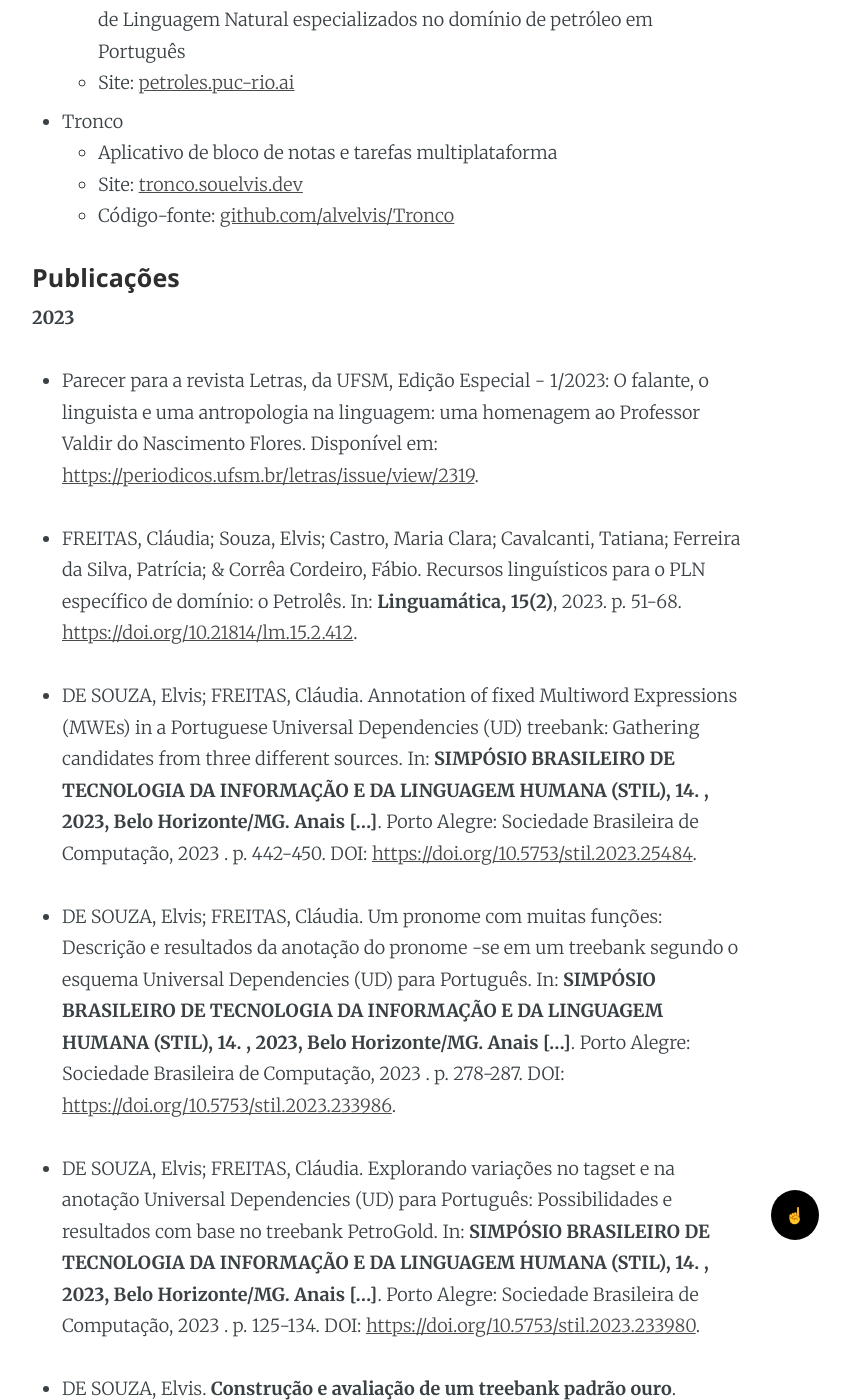
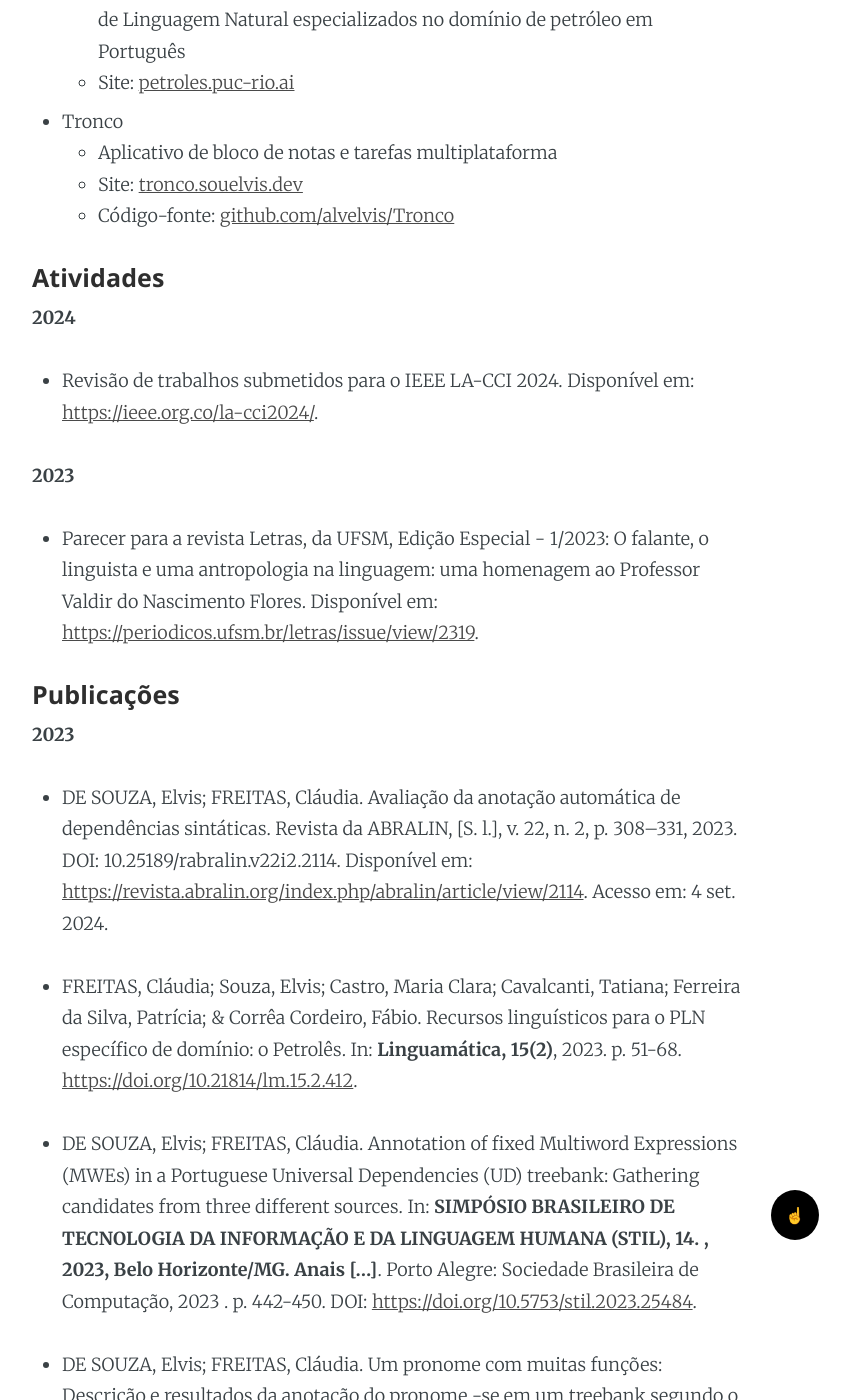
Before and after one commit to alvelvis/alvelvis.github.io, a Jekyll site: the page built from sobre.md, in a window 1280 px wide and 1400 px high, scrolled down 5153 px. Shown: the whole window, without its empty margins (253-1103 px from the left). Built offline with Jekyll 4.4.1, drawn with Linux system fonts in a browser that asks for light colours.

Commit message:
update sobre.md

```diff
--- a/sobre.md
+++ b/sobre.md
@@ -5,7 +5,7 @@
 
 <!--{{site.authordesc}} <a href='{{site.english | relative_url}}'>Ensino inglês</a> e <a href='{{site.freela | relative_url}}'>trabalho como desenvolvedor freelancer</a>.-->
 
-**Onde estou:**<br>[LinkedIn](https://www.linkedin.com/in/alvelvis/) 🔗 / [Lattes](http://buscatextual.cnpq.br/buscatextual/visualizacv.do?id=K2710924H9) 🧪 / [GitHub](http://github.com/alvelvis) 👨‍💻<br><br>**Seções:**<br>[Resumo](#elvis-de-souza) [Experiência](#experiência) [Educação](#educação) [Habilidades](#habilidades) [Portfólio](#portfólio) [Publicações](#publicações)
+**Onde estou:**<br>[LinkedIn](https://www.linkedin.com/in/alvelvis/) 🔗 / [Lattes](http://buscatextual.cnpq.br/buscatextual/visualizacv.do?id=K2710924H9) 🧪 / [GitHub](http://github.com/alvelvis) 👨‍💻<br><br>**Seções:**<br>[Resumo](#elvis-de-souza) [Experiência](#experiência) [Educação](#educação) [Habilidades](#habilidades) [Portfólio](#portfólio) [Atividades](#atividades) [Publicações](#publicações)
 
 ## Elvis de Souza
 
@@ -82,11 +82,21 @@
 
 {{site.portfolio}}
 
+#### Atividades
+
+**2024**
+
+- Revisão de trabalhos submetidos para o IEEE LA-CCI 2024. Disponível em: [https://ieee.org.co/la-cci2024/](https://ieee.org.co/la-cci2024/).
+
+**2023**
+
+- Parecer para a revista Letras, da UFSM, Edição Especial - 1/2023: O falante, o linguista e uma antropologia na linguagem: uma homenagem ao Professor Valdir do Nascimento Flores. Disponível em: [https://periodicos.ufsm.br/letras/issue/view/2319](https://periodicos.ufsm.br/letras/issue/view/2319).
+
 #### Publicações
 
 **2023**
 
-- Parecer para a revista Letras, da UFSM, Edição Especial - 1/2023: O falante, o linguista e uma antropologia na linguagem: uma homenagem ao Professor Valdir do Nascimento Flores. Disponível em: [https://periodicos.ufsm.br/letras/issue/view/2319](https://periodicos.ufsm.br/letras/issue/view/2319).
+- DE SOUZA, Elvis; FREITAS, Cláudia. Avaliação da anotação automática de dependências sintáticas. Revista da ABRALIN, [S. l.], v. 22, n. 2, p. 308–331, 2023. DOI: 10.25189/rabralin.v22i2.2114. Disponível em: [https://revista.abralin.org/index.php/abralin/article/view/2114](https://revista.abralin.org/index.php/abralin/article/view/2114). Acesso em: 4 set. 2024.
 
 - FREITAS, Cláudia; Souza, Elvis; Castro, Maria Clara; Cavalcanti, Tatiana; Ferreira da Silva, Patrícia; & Corrêa Cordeiro, Fábio. Recursos linguísticos para o PLN específico de domínio: o Petrolês. In: **Linguamática, 15(2)**, 2023. p. 51-68. [https://doi.org/10.21814/lm.15.2.412](https://doi.org/10.21814/lm.15.2.412).
 
@@ -99,7 +109,6 @@
 - DE SOUZA, Elvis. **Construção e avaliação de um treebank padrão ouro**. Mestrado, PUC-Rio, 2023. [https://doi.org/10.17771/PUCRio.acad.62693](https://doi.org/10.17771/PUCRio.acad.62693)
 
 - FREITAS, Cláudia; DE SOUZA, Elvis. A study on methods for revising dependency treebanks: in search of gold. In: **Lang Resources & Evaluation**. Springer, 2023. DOI: [https://doi.org/10.1007/s10579-023-09653-4](https://doi.org/10.1007/s10579-023-09653-4).
-
 
 **2022**
 
```
